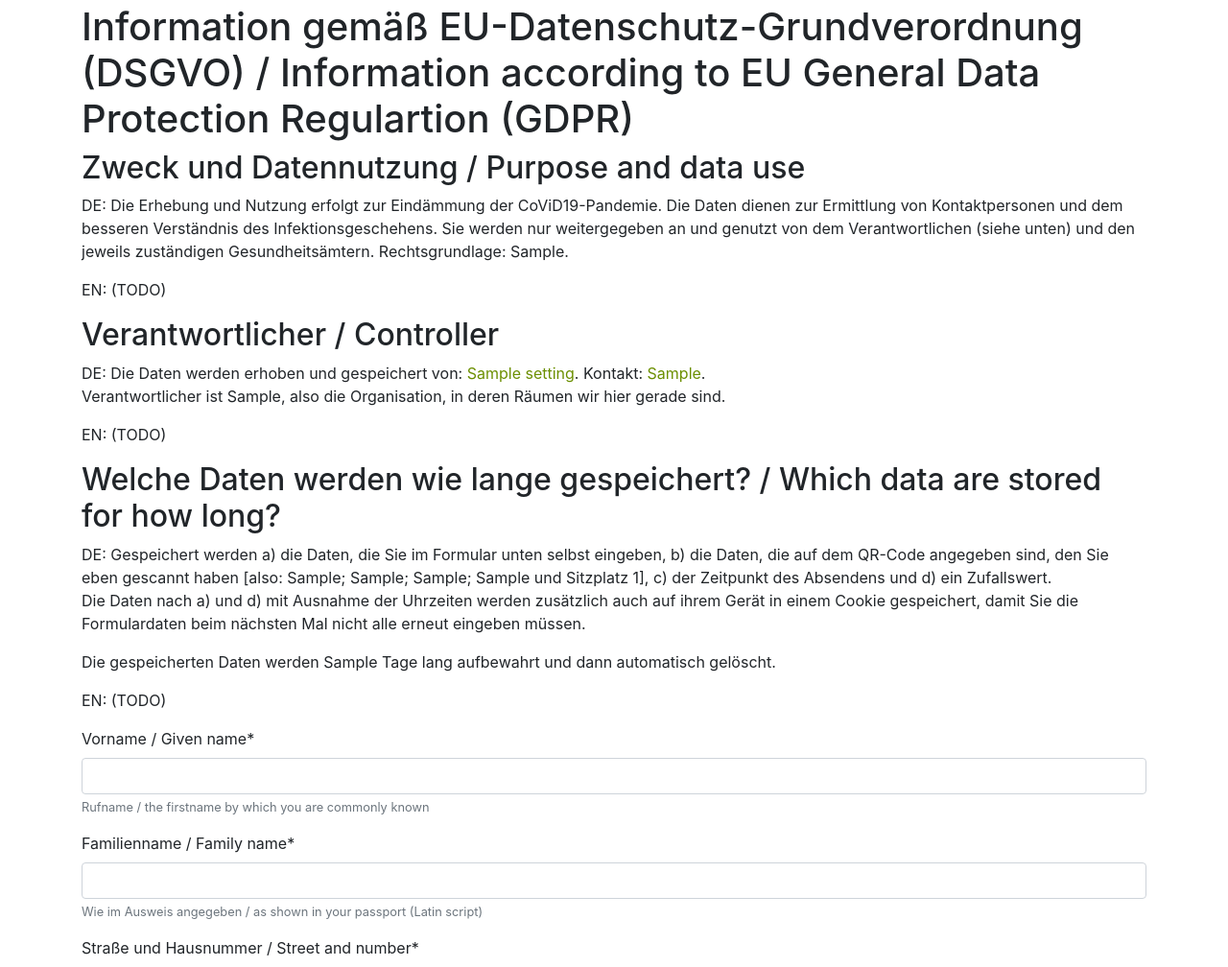
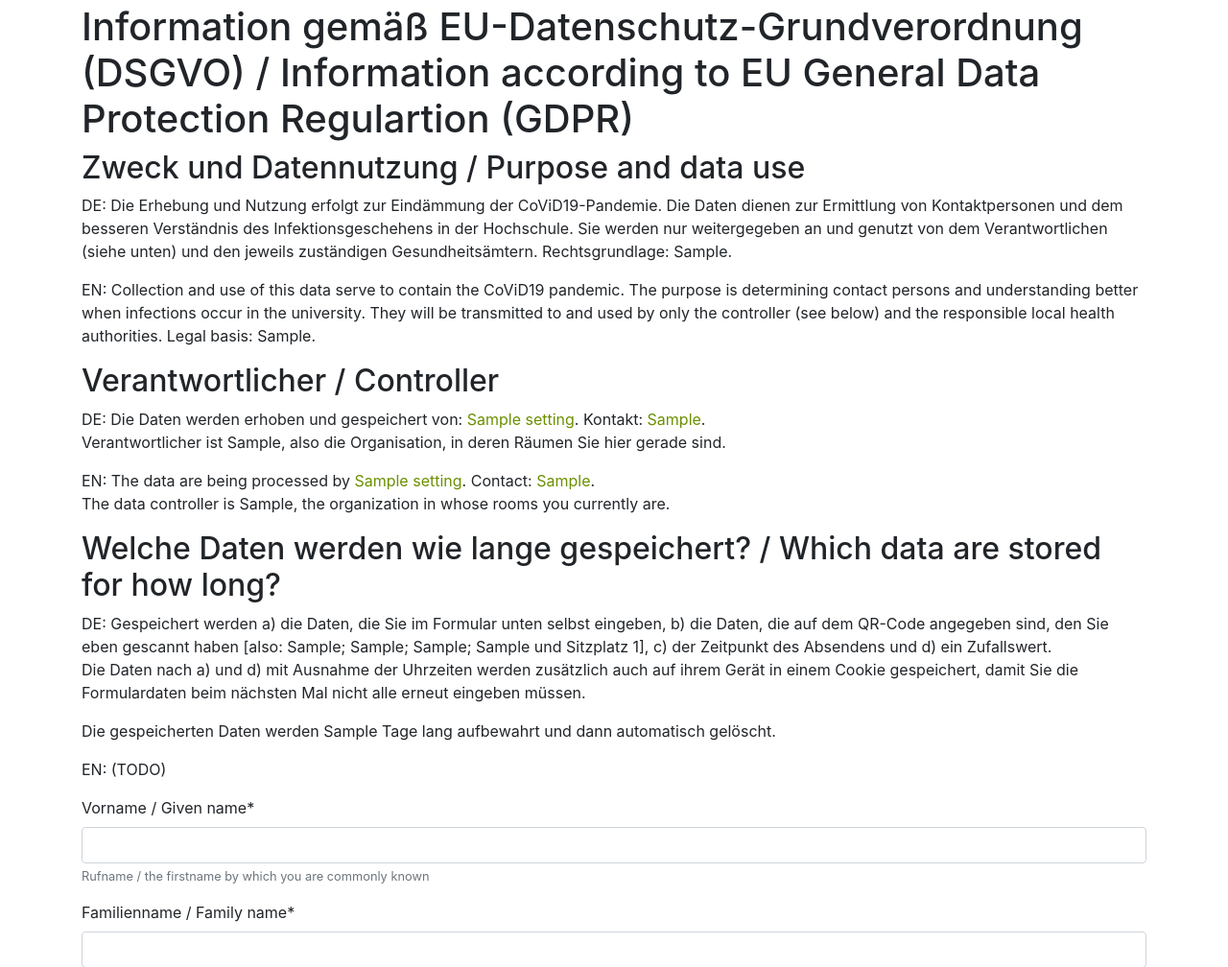
Before and after one commit to prechelt/anwesende, a Django app: template anwesende/templates/room/visit.html in a window 1280 px wide. Shown: the part 56-1064 px from the top of the page at 96% size. Run offline with Django 3.2, Linux system fonts and the light colour scheme; tables that the repository leaves empty hold one stand-in row (values such as "Sample post"); the template is opened without the code that fills it: values that come from a table or form of the project are taken from there, most other values are stand-ins (such as "Sample title", 1, 10 or a date in 2020); some libraries are stand-ins or nearby versions.

Commit message:
privacy.html: add English explanations

```diff
--- a/anwesende/templates/room/privacy.html
+++ b/anwesende/templates/room/privacy.html
@@ -8,16 +8,19 @@
   <span class="languagemark">DE:</span>
   Die Erhebung und Nutzung erfolgt zur Eindämmung der CoViD19-Pandemie.
   Die Daten dienen zur Ermittlung von Kontaktpersonen und dem besseren
-  Verständnis des Infektionsgeschehens.
+  Verständnis des Infektionsgeschehens in der Hochschule.
   Sie werden nur weitergegeben an und genutzt von dem Verantwortlichen
   (siehe unten) und den jeweils zuständigen Gesundheitsämtern.
   Rechtsgrundlage: {{ settings.LEGAL_BASIS_DE }}.
 </p>
 <p>
   <span class="languagemark">EN:</span>
-  <!-- ADAPT -->
-  (TODO)
-  <!-- END ADAPT -->
+  Collection and use of this data serve to contain the CoViD19 pandemic.
+  The purpose is determining contact persons and understanding better
+  when infections occur in the university.
+  They will be transmitted to and used by only the controller (see below)
+  and the responsible local health authorities.
+  Legal basis: {{ settings.LEGAL_BASIS_EN }}.
 </p>
 
 <!-------------------------------------------------------->
@@ -25,20 +28,21 @@
 
 <p>
   <span class="languagemark">DE:</span>
-  <!-- ADAPT -->
   Die Daten werden erhoben und gespeichert von:
   <a href="{{ settings.GDPR_PROCESSOR_URL }}">{{ settings.GDPR_PROCESSOR_NAME }}</a>.
   Kontakt: <a href="mailto:{{ settings.DATA_CONTACT }}">{{ settings.DATA_CONTACT }}</a>.
   <br>
   Verantwortlicher ist {{ room.organization }}, also die Organisation,
-  in deren Räumen wir hier gerade sind.
-  <!-- END ADAPT -->
+  in deren Räumen Sie hier gerade sind.
 </p>
 <p>
   <span class="languagemark">EN:</span>
-  <!-- ADAPT -->
-  (TODO)
-  <!-- END ADAPT -->
+  The data are being processed by
+  <a href="{{ settings.GDPR_PROCESSOR_URL }}">{{ settings.GDPR_PROCESSOR_NAME }}</a>.
+  Contact: <a href="mailto:{{ settings.DATA_CONTACT }}">{{ settings.DATA_CONTACT }}</a>.
+  <br>
+  The data controller is {{ room.organization }}, the organization in whose rooms
+  you currently are.
 </p>
 
 <!-------------------------------------------------------->
```
